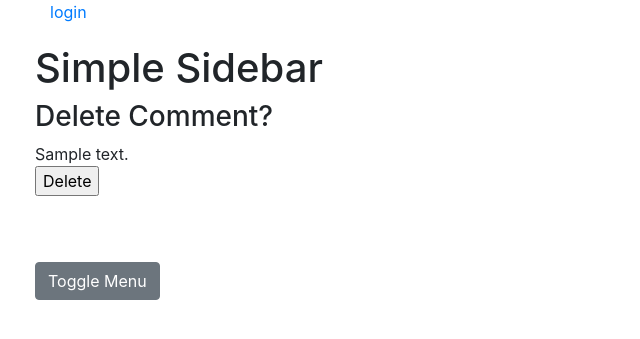
After one commit to akulakov/doc-vote, a Django app: template main/templates/confirm-delete-comment.html in a window 1280 px wide. The commit adds this page. Shown: the top 339 px of the page, without its empty margins (0-640 px from the left). Run offline with Django 3.2, Linux system fonts and the light colour scheme; the template is opened without the code that fills it: most values are stand-ins (such as "Sample title", 1, 10 or a date in 2020); some libraries are stand-ins or nearby versions.

Commit message:
add view and page to delete a comment; small style fix

```diff
--- a/main/templates/base.html
+++ b/main/templates/base.html
@@ -43,7 +43,7 @@
             <div class="container-fluid">
                 <h1>{% block header %}Simple Sidebar{% endblock %}</h1>
                 {% block content %}{% endblock %}
-                <a href="#menu-toggle" class="btn btn-secondary" id="menu-toggle" style="margin-top: 50px;">Toggle Menu</a>
+                <div><a href="#menu-toggle" class="btn btn-secondary" id="menu-toggle" style="margin-top: 50px;">Toggle Menu</a></div>
             </div>
         </div>
         <!-- /#page-content-wrapper -->
--- /dev/null
+++ b/main/templates/confirm-delete-comment.html
@@ -0,0 +1,13 @@
+{% extends 'base.html' %}
+{% block content %}
+
+<h3>Delete Comment?</h3>
+
+{{ comment.body_rendered|safe }}
+
+<form action="" method="post" accept-charset="utf-8">{% csrf_token %}
+
+<p><input type="submit" value="Delete" /></p>
+</form>
+
+{% endblock %}
--- a/main/templates/node.html
+++ b/main/templates/node.html
@@ -20,6 +20,9 @@ textarea { width: 400px; height: 80px }
         {% if view.request.user.is_superuser or comment.user == view.request.user %}
             <a href="{% url 'create_update_comment' node_pk=node.pk pk=comment.pk %}">edit</a>
         {% endif %}
+        {% if view.request.user.is_staff or comment.user == view.request.user %}
+            <a href="{% url 'delete_comment' pk=comment.pk %}">delete</a>
+        {% endif %}
     </span>
 
     {{ comment.body_rendered|safe }}
--- a/main/urls.py
+++ b/main/urls.py
@@ -21,6 +21,7 @@ urlpatterns = [
     path('ajax-node/<int:pk>/clear-score/', views.ClearScoreView.as_view(), name='clear_score'),
     path('node/<int:pk>/', views.NodeView.as_view(), name='node'),
 
+    path('delete-comment/<int:pk>/', views.DeleteCommentView.as_view(), name='delete_comment'),
     path('<int:node_pk>/create-update-comment/<int:pk>/', views.CreateUpdateCommentView.as_view(), name='create_update_comment'),
     path('<int:node_pk>/create-update-comment/', views.CreateUpdateCommentView.as_view(), name='create_update_comment'),
 
```
Also changed, not shown: main/views.py (+15 -3 lines).
